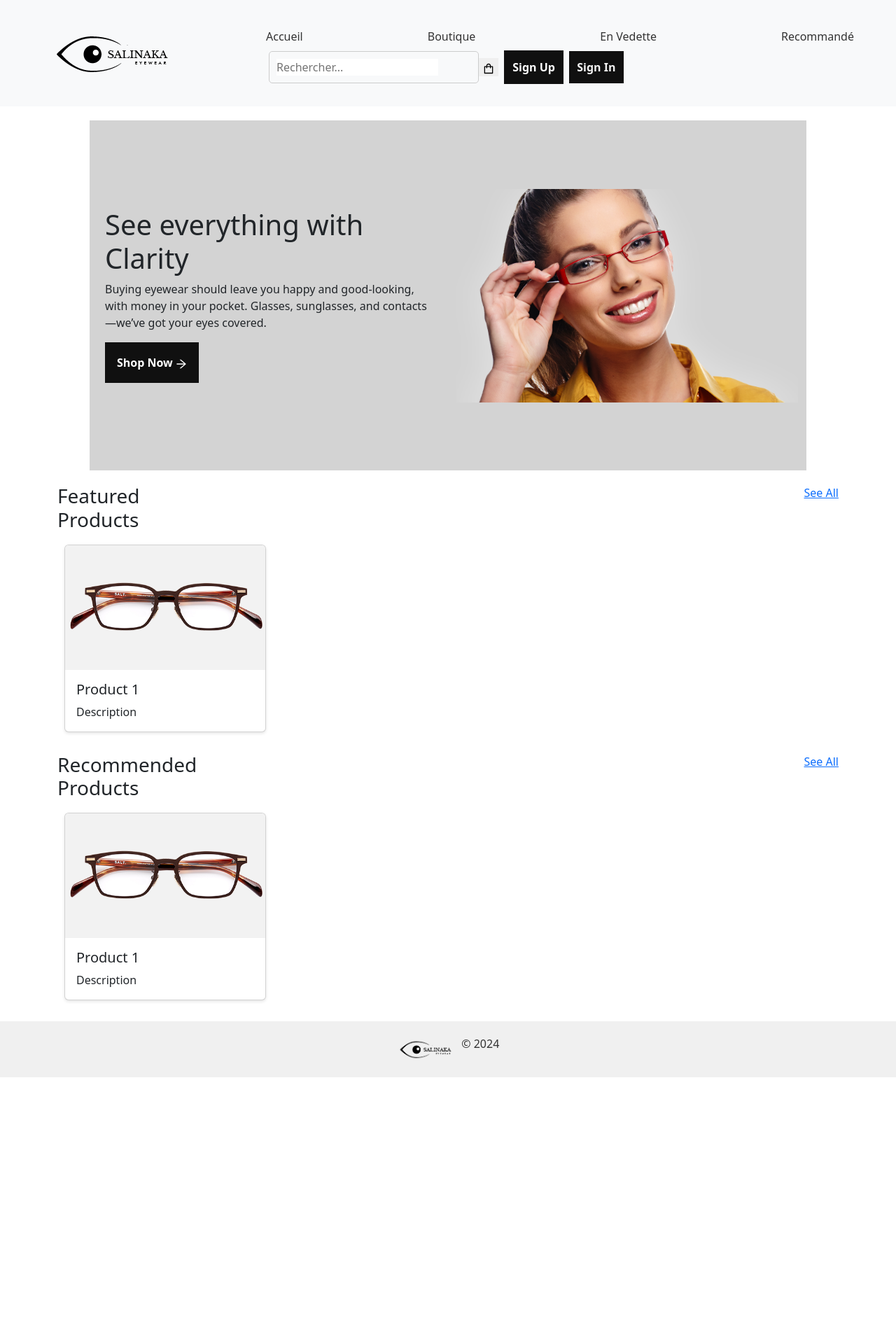
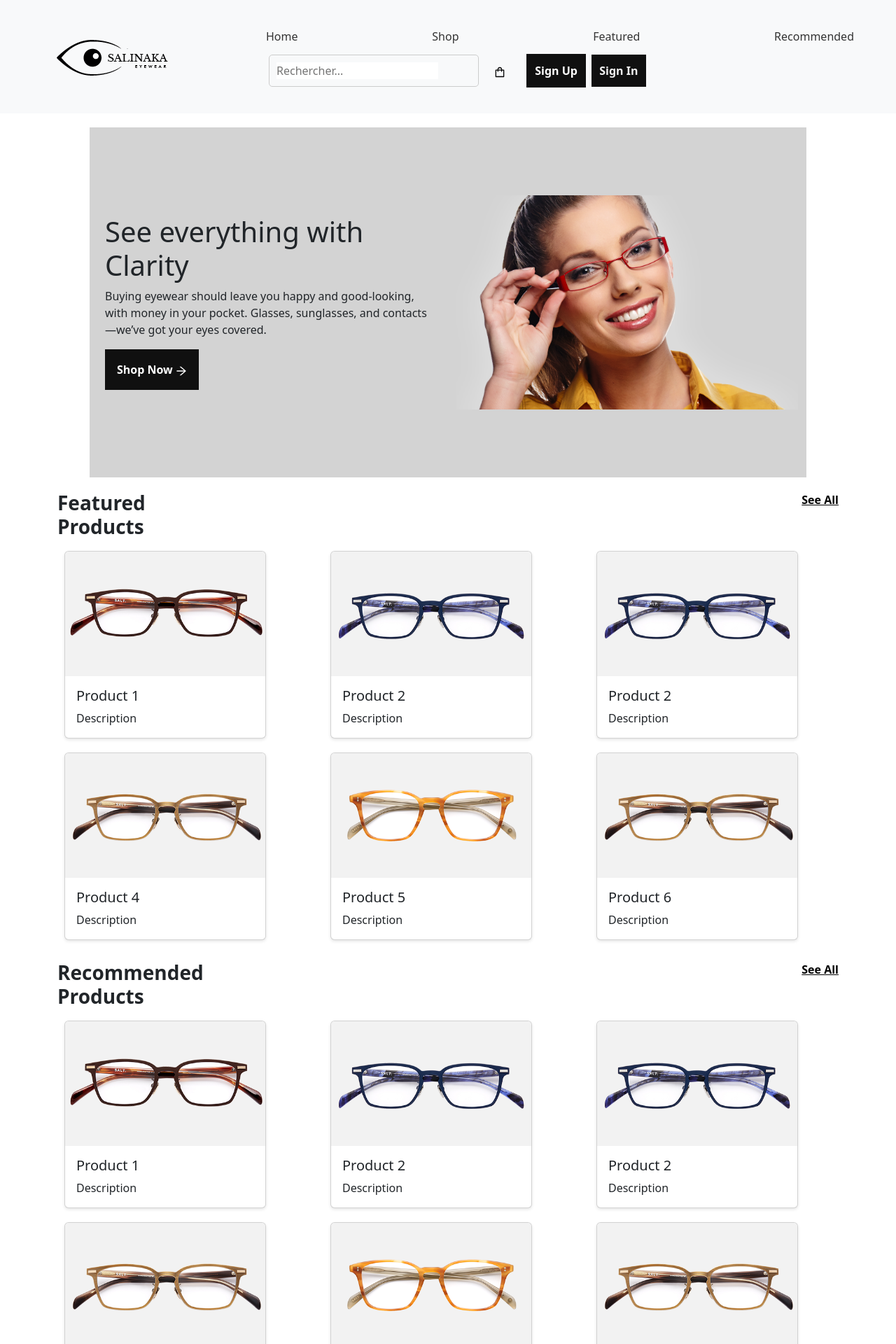
Before and after one commit to LAU-MG/Glasses, a Next.js app: page / in a window 1280 px wide. Shown: the top 1920 px of the page at 70% size. Before the commit the page ends 1539 px from the top, so only its background shows below. Built offline with nearby package versions, Linux system fonts and the light colour scheme.

Commit message:
end of using pages for routing

```diff
--- a/next.config.js
+++ b/next.config.js
@@ -2,7 +2,14 @@
 
 /** @type {import('next').NextConfig} */
 const nextConfig = {
-  /* config options here */
-}
+  /* Autres options de configuration ici */
 
-module.exports = nextConfig
+  webpack: (config, { isServer }) => {
+    // Ajouter un alias pour résoudre le chemin vers react-native/index.js
+    config.resolve.alias['react-native$'] = 'react-native-web';
+
+    return config;
+  },
+};
+
+module.exports = nextConfig;
--- a/pages/Navigation.js
+++ b/pages/Navigation.js
@@ -10,23 +10,23 @@ function Navigation() {
     <div className="nav-container">
      <Nav className="menu flex-column flex-md-row justify-content-between align-items-center">
       <Nav.Item>
-        <Link href="/index" legacyBehavior>
-          <button className="nav-link">Accueil</button>
+        <Link href="/" legacyBehavior>
+          <button className="nav-link">Home</button>
         </Link>
       </Nav.Item>
       <Nav.Item>
         <Link href="/Shop" legacyBehavior>
-          <button className="nav-link">Boutique</button>
+          <button className="nav-link">Shop</button>
         </Link>
       </Nav.Item>
       <Nav.Item>
         <Link href="/Featured" legacyBehavior>
-          <button className="nav-link">En Vedette</button>
+          <button className="nav-link">Featured</button>
         </Link>
       </Nav.Item>
       <Nav.Item>
         <Link href="/Recommended" legacyBehavior>
-          <button className="nav-link">Recommandé</button>
+          <button className="nav-link">Recommended</button>
         </Link>
       </Nav.Item>
       <div className="d-flex justify-content-end">
@@ -35,8 +35,9 @@ function Navigation() {
           <div className="d-flex justify-content-end ml-auto">
         <SearchBar />
         </div>
-
+<div className="Shopping-btn">
             <ShoppingBasket />
+          </div>
             <button className="btn-btn-up mx-2">Sign Up</button>
             <button className="btn-btn-in">Sign In</button>
           </div>
--- a/pages/ShoppingBasket.js
+++ b/pages/ShoppingBasket.js
@@ -3,7 +3,7 @@ import '../public/ShoppingBasket.css';
 
 function SearchBar() {
   return (
-    <button className="shopping-basket-icon ml-5">
+    <button className="shopping-basket-icon m-3">
       <svg viewBox="64 64 896 896" focusable="false" data-icon="shopping" width="1em" height="1em" fill="currentColor" aria-hidden="true"><path d="M832 312H696v-16c0-101.6-82.4-184-184-184s-184 82.4-184 184v16H192c-17.7 0-32 14.3-32 32v536c0 17.7 14.3 32 32 32h640c17.7 0 32-14.3 32-32V344c0-17.7-14.3-32-32-32zm-432-16c0-61.9 50.1-112 112-112s112 50.1 112 112v16H400v-16zm392 544H232V384h96v88c0 4.4 3.6 8 8 8h56c4.4 0 8-3.6 8-8v-88h224v88c0 4.4 3.6 8 8 8h56c4.4 0 8-3.6 8-8v-88h96v456z"></path></svg>
     </button>
   );
--- a/pages/index.js
+++ b/pages/index.js
@@ -1,7 +1,5 @@
 import React from 'react';
 import '../public/styles.css';
-import SearchBar from './SearchBar';
-import ShoppingBasket from './ShoppingBasket';
 import ProductCard from './ProductCard';
 import Footer from "./Footer";
 import Navigation from "./Navigation";
@@ -46,12 +44,12 @@ function App() {
       <div className="features-container container">
       <div className="features">
   <div className="row align-items-center">
-    <div className="col-md-8 d-flex justify-content-end">
+    <div className="title-products col-md-8 d-flex justify-content-end">
       <h3>Featured Products</h3>
     </div>
 
   </div>
-     <div className="col-md-6 d-flex justify-content-end">
+     <div className="see-all-link col-md-6 d-flex justify-content-end">
       <a href="#">See All</a>
     </div>
 </div>
@@ -64,18 +62,52 @@ function App() {
               image="/images/Burnikk.png"
             />
           </div>
-          {/* Répétez les ProductCard pour les autres produits */}
+          <div className="col-md-4">
+            <ProductCard
+              title="Product 2"
+              description="Description"
+              image="/images/Kibal_Batal.png"
+            />
+          </div>
+          <div className="col-md-4">
+            <ProductCard
+              title="Product 2"
+              description="Description"
+              image="/images/Kibal_Batal.png"
+            />
+          </div>
+          <div className="col-md-4">
+            <ProductCard
+              title="Product 4"
+              description="Description"
+              image="/images/Buldit.png"
+            />
+          </div>
+          <div className="col-md-4">
+            <ProductCard
+              title="Product 5"
+              description="Description"
+              image="/images/Balakubak.png"
+            />
+          </div>
+          <div className="col-md-4">
+            <ProductCard
+              title="Product 6"
+              description="Description"
+              image="/images/Kulangot.png"
+            />
+          </div>
         </div>
       </div>
       <div className="features-container container">
       <div className="features">
   <div className="row align-items-center">
-    <div className="col-md-8 d-flex justify-content-end">
+    <div className=" title-products  col-md-8 d-flex justify-content-end">
       <h3>Recommended Products</h3>
     </div>
 
   </div>
-     <div className="col-md-6 d-flex justify-content-end">
+     <div className="see-all-link col-md-6 d-flex justify-content-end">
       <a href="#">See All</a>
     </div>
 </div>
@@ -87,11 +119,47 @@ function App() {
               image="/images/Burnikk.png"
             />
           </div>
-          {/* Répétez les ProductCard pour les autres produits */}
-        </div>
+          <div className="col-md-4">
+            <ProductCard
+              title="Product 2"
+              description="Description"
+              image="/images/Kibal_Batal.png"
+            />
+          </div>
+          <div className="col-md-4">
+            <ProductCard
+              title="Product 2"
+              description="Description"
+              image="/images/Kibal_Batal.png"
+            />
+          </div>
+          <div className="col-md-4">
+            <ProductCard
+              title="Product 4"
+              description="Description"
+              image="/images/Buldit.png"
+            />
+          </div>
+          <div className="col-md-4">
+            <ProductCard
+              title="Product 5"
+              description="Description"
+              image="/images/Balakubak.png"
+            />
+          </div>
+          <div className="col-md-4">
+            <ProductCard
+              title="Product 6"
+              description="Description"
+              image="/images/Kulangot.png"
+            />
+          </div>
       </div>
+
+    </div>
       <Footer/>
     </div>
+
   );
 }
 
--- a/public/ShoppingBasket.css
+++ b/public/ShoppingBasket.css
@@ -1,4 +1,4 @@
 .shopping-basket-icon{
-border: none;
-
+  border: none;
+  background-color: transparent;
 }
--- a/public/styles.css
+++ b/public/styles.css
@@ -44,8 +44,15 @@
     font-weight: bold;
  }
 
+ .see-all-link a{
+   font-weight: bold;
+   color: black;
+ }
+.title-products h3{
+  font-weight: bold;
 
-/*FEATURES PRODUCTS*/
+}
+  /*FEATURES PRODUCTS*/
 .features-container {
   display: flex;
   flex-direction: column;
@@ -83,11 +90,20 @@
   margin-top: 20px;
 }
 .man-glasses {
-  max-width: 100%;
+  max-width: 81%;
   height: auto;
+  object-fit: cover;
 }
 
 /*RECOMMENDED*/
+.title-recommended h1{
+  font-weight: bold;
+
+}
+
+.title-products{
+  font-weight: bold;
+}
 .recommended-container {
   display: flex;
   flex-direction: column;
@@ -131,16 +147,28 @@
 }
 
 /*SHOP*/
-
-.ProductCard {
-  width: calc(33% - 1rem);
-  margin-bottom: 1rem;
+.product-grid {
+  display: flex;
+  flex-wrap: wrap;
+  justify-content: flex-start;
+  gap: 1.2rem;
 }
 
-.show-more {
-  background-color: transparent;
-  border: 1px solid #ddd;
-  padding: 0.5rem 1rem;
-  cursor: pointer;
-  margin-top: 1rem;
+.product-card {
+  width: 160px;
+  height: auto;
+  margin-bottom: 1.2rem;
 }
+
+.show-more-container {
+  margin-top: 20px;
+  text-align: center;
+}
+
+.show-more{
+  background: #101010;
+  padding: 1rem;
+  border: 1px solid #101010;
+  color: #fff;
+  font-weight: bold;
+}
```
Also changed, not shown: package.json (+6 -1 lines), pages/Featured.js (+22 -22 lines), pages/Recommended.js (+12 -17 lines), pages/Shop.js (+17 -14 lines), 1 other file (tests, documents, lock files or other folders).
